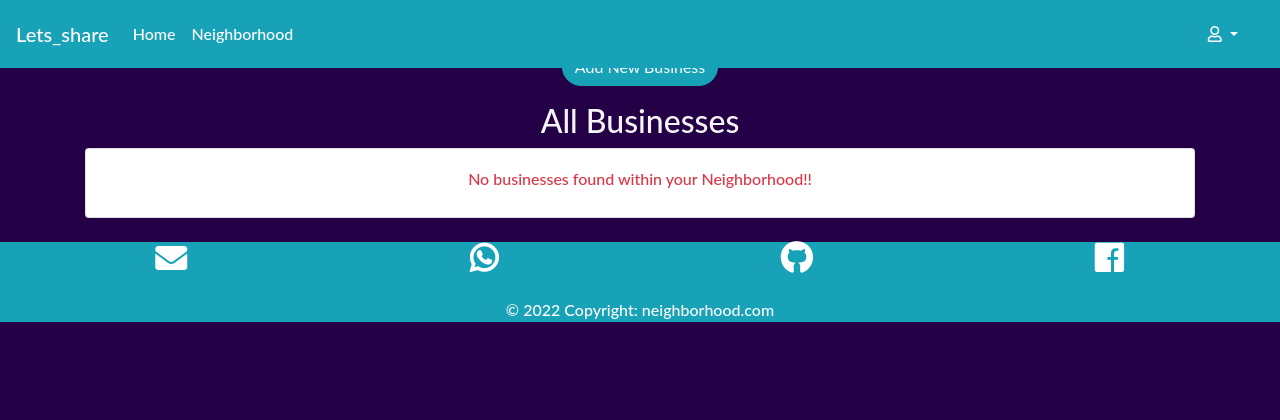
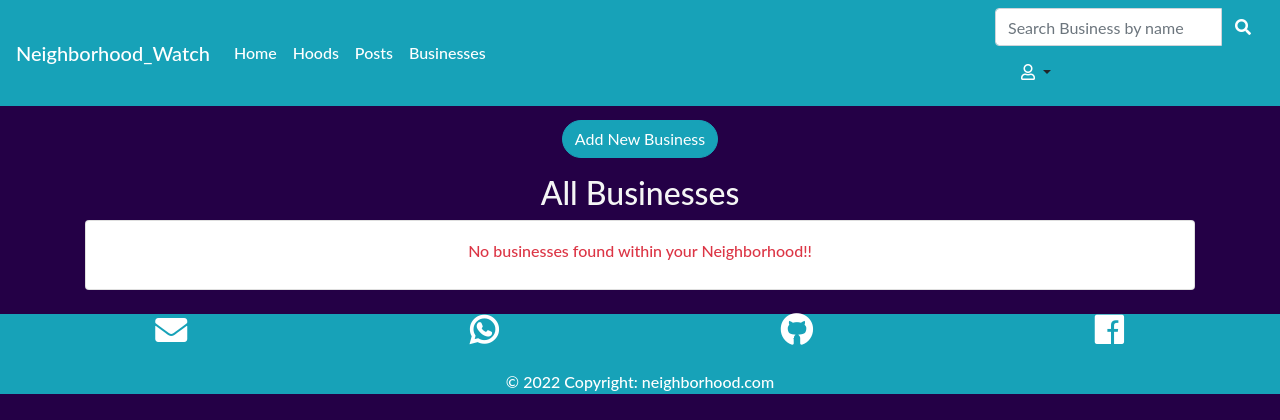
Before and after one commit to Edwike12/Neighborhood_Watch, a Django app: page /businesses/ in a window 1280 px wide. Shown: the top 420 px of the page. Run offline with Django 3.2, Linux system fonts and the light colour scheme; the visitor is signed in with stand-in values (Sample User, id 1); data comes from the database, SQL or seed files in the repository; data that the repository does not hold is empty; some libraries are stand-ins or nearby versions.

Commit message:
add a search form to the navbar and  edit dropdown

```diff
--- a/hoodapp/templates/navbar.html
+++ b/hoodapp/templates/navbar.html
@@ -7,7 +7,7 @@
 
 
 <nav class="navbar navbar-expand-lg fixed-top bg-info" style=" color: white;">
-    <a class="navbar-brand" href="/" style=" color: white;">Lets_share</a>
+    <a class="navbar-brand" href="/" style=" color: white;">Neighborhood_Watch</a>
     <button class="navbar-toggler" type="button" data-toggle="collapse" data-target="#navbarSupportedContent"
         aria-controls="navbarSupportedContent" aria-expanded="false" aria-label="Toggle navigation">
         <span class="navbar-toggler-icon"></span>
@@ -18,53 +18,63 @@
             <li class="nav-item active">
                 <a class="nav-link" href="/" style=" color: white;">Home <span class="sr-only">(current)</span></a>
             </li>
-
-            <li class="nav-item ">
-                <a class="nav-link " href="#" id="navbarDropdown" role="button" data-toggle="dropdown"
-                    aria-haspopup="true" aria-expanded="false" style=" color: white;">
-                    Neighborhood
-                </a>
-
-            </li>
+            <li><a class="nav-link" href="/hood/" style=" color: white;" class="phots">Hoods</a></li>
+            <li><a class="nav-link" href="/posts/" style=" color: white;" class="phots">Posts</a></li>
+            <li><a class="nav-link" href="/businesses/" style=" color: white;" class="phots">Businesses</a></li>
 
         </ul>
+        <div class="">
+            <div class="forms">
+                <form class="me-auto search-form " target="_self" action="{% url 'search' %}">
+                    <div class="input-group ">
+
+                        <input type="text" class="form-control" placeholder="Search Business by name"
+                            name="search_term">
+                        <div class="input-group-btn">
+                            <button class="btn btn-default" type="submit"><i class="fa fa-search" aria-hidden="true"
+                                    style="color: white;"></i></button>
+                        </div>
+                    </div>
+                </form>
+
+            </div>
             {% if user.is_authenticated %}
 
+
             <li class="dropdown btn btn-default">
-            <a href="#" class="dropdown-toggle btn btn-info" data-toggle="dropdown"><i
+                <a href="#" class="dropdown-toggle btn btn-default" data-toggle="dropdown"><i
                         class="far fa-user text-white"></i>
 
                 </a>
                 <ul class="dropdown-menu" role="menu" style=" text-decoration: none;">
 
-                <li class="nav-item">
-                    <a class="nav-link" href="/admin" class="btn-info">Dashboard</a>
+                    <li class="">
+                        <a class="btn btn-default" href="/admin" style=" color: black;">Dashboard</a>
                     </li>
-                <li class="nav-item">
-                    <a class="nav-link" href="/profile" class='btn btn-info btn-info'>Profile</a>
+                    <li>
+                        <a class="btn btn-default" href="/profile" style=" color: black;">{{ user.username }}</a>
                     </li>
-                <br>
                     <li>
-                    <a class='btn btn-default btn-info' href="/accounts/register">Register</a>
+                        <a class='btn btn-default' href="/accounts/register">Register</a>
                     </li>
-                <br>
+
                     <li>
-
-                    <a class='btn btn-default btn-info' href="/admin/password_change">Change
-                        Password</a>
-                </li>
-                <br>
-                <li>
-                    <a class='btn btn-default btn-info' href="/logout">Log Out</a>
+                        <a class='btn btn-default' href="/logout">Log Out</a>
                     </li>
                 </ul>
             </li>
+
 
             {% else %}
             <li>
                 <a class='btn btn-default' href="accounts/login" style="font-weight: 700;">Login</a>
             </li>
             {% endif %}
+        </div>
 
     </div>
+
+    </div>
+
 </nav>
+<br><br><br>
```
Lines whose indentation alone changed are shown as unchanged.
